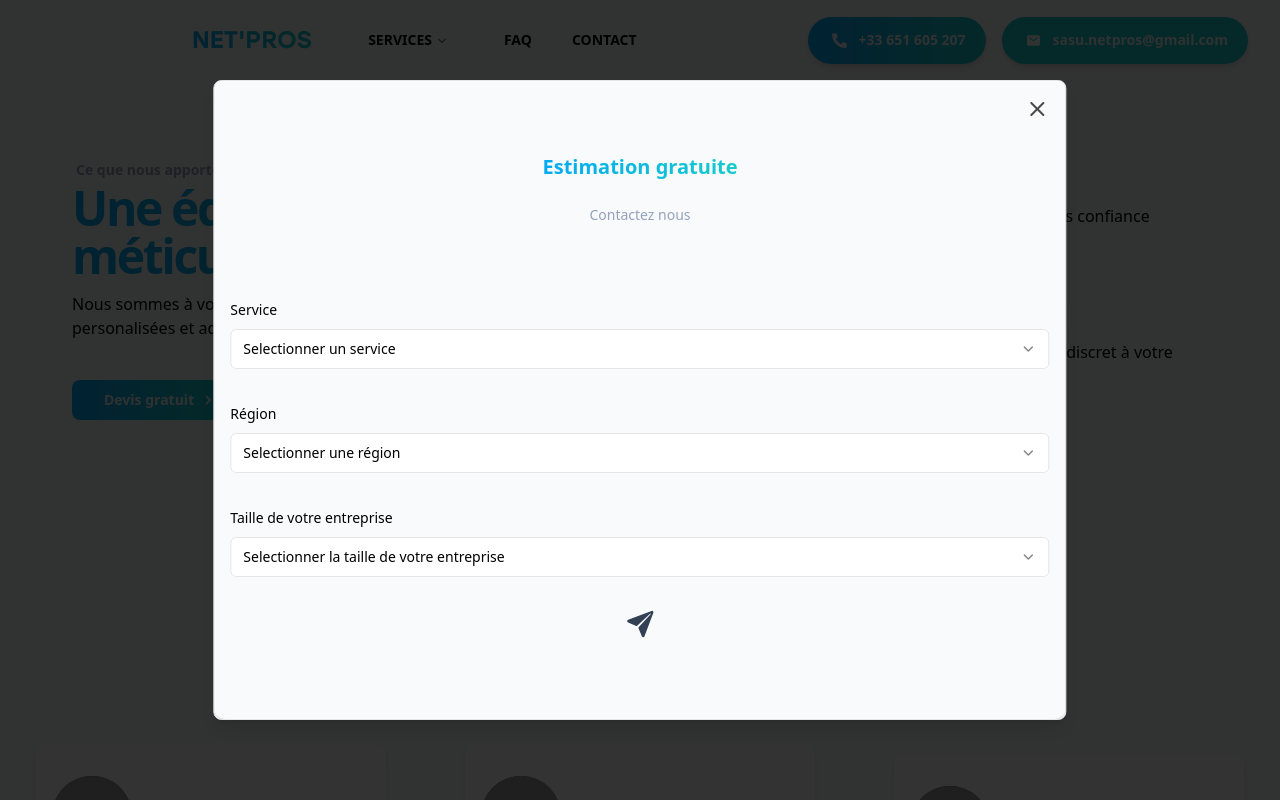
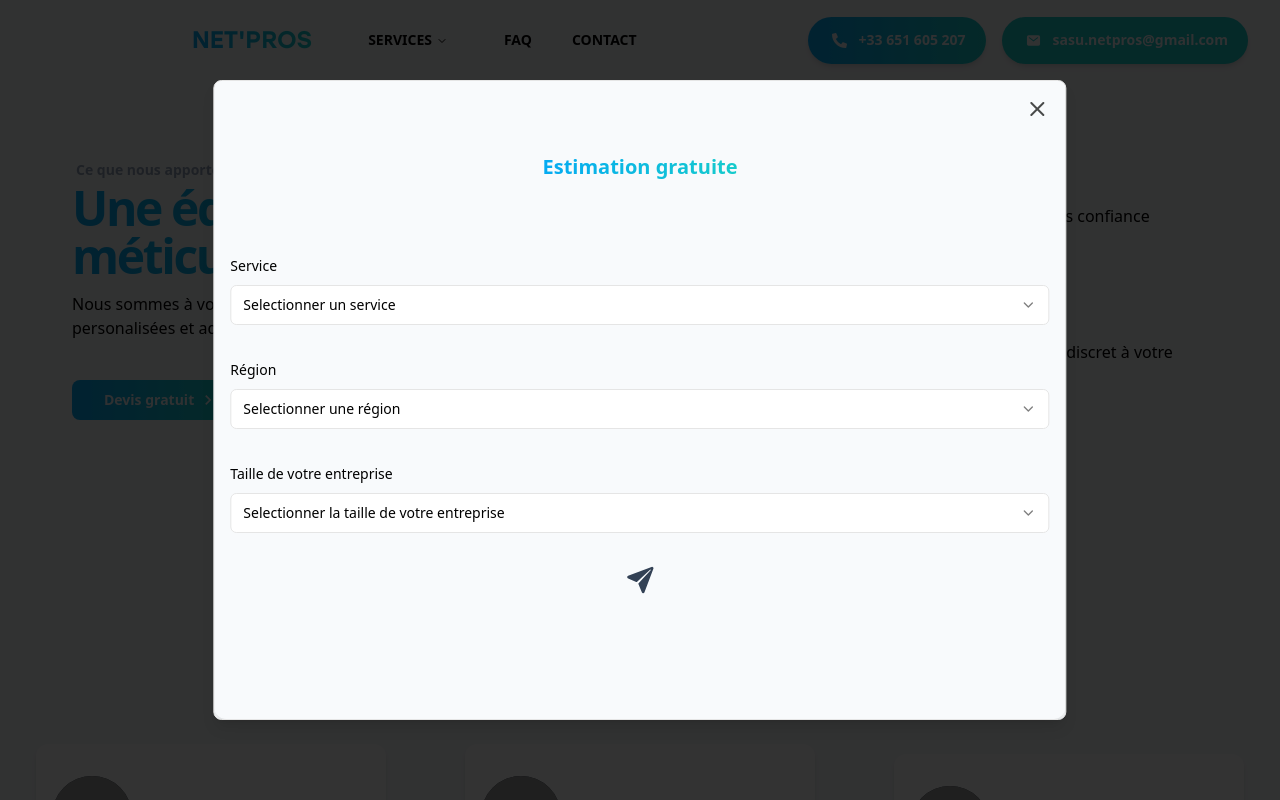
Before and after one commit to netproam/netpro, a Next.js app: page / in a window 1280 px wide. Both pictures are taken after a click on the button "Devis gratuit". Shown: the part 2696-3496 px from the top of the page. Built offline with nearby package versions, Linux system fonts and the light colour scheme; grey boxes are pictures that could not be loaded.

Commit message:
inspiration de nikita netoyage pour la page temoignage

```diff
--- a/src/components/Navigation/DialogEstimation.tsx
+++ b/src/components/Navigation/DialogEstimation.tsx
@@ -34,18 +34,14 @@ export function DialogEstimation({styleBtn}:DialogProps) {
                 <div className="w-fit rounded-2xl  flex flex-col text-xl  text-slate-800 gap-2  ">
                 <button className={`${isChanging? " bg-clip-text text-transparent bg-gradient-to-r from-[#04A9F4] to-[#17CCCA]   rounded-2xl font-semibold text-slate-white " : "bg-transparent text-sm text-slate-400"} p-2`} onClick={()=>setIsChanging(true)}>Estimation gratuite </button>
 
-                <button
-                className={`${isChanging===false? "bg-clip-text text-transparent bg-gradient-to-r from-[#04A9F4] to-[#17CCCA] rounded-2xl font-semibold text-slate-white  " : "bg-transparent text-sm text-slate-400"} p-2`}
-                onClick={()=>setIsChanging(false)}>Contactez nous </button>
+
                 </div>
                 </div>
 
-       {isChanging? <div className="flex  flex-col h-full   w-full">
+     <div className="flex  flex-col h-full   w-full">
 
        <EstimationForm/>
-        </div> :<div className="flex h-full  flex-col  w-full">
-            <ContactOnDialog/>
-        </div> }
+        </div>
 
       </DialogContent>
     </Dialog>
```
